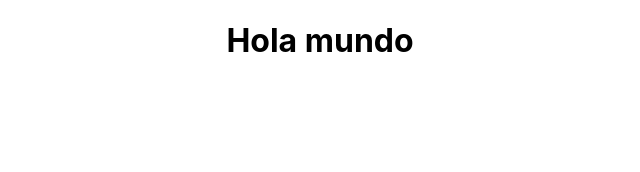
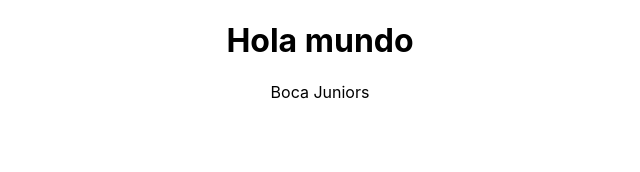
Before and after one commit to MaxiAlbarran/turnos-fe, a React (Create React App) app: page / in a window 1280 px wide. Shown: the top 172 px of the page, without its empty margins (320-960 px from the left). Built offline with nearby package versions, Linux system fonts and the light colour scheme.

Commit message:
boca juniors

```diff
--- a/src/App.js
+++ b/src/App.js
@@ -5,6 +5,7 @@
   return (
     <div className="App">
     <h1>Hola mundo</h1>
+    <p> Boca Juniors </p>
     </div>
   );
 }
```
